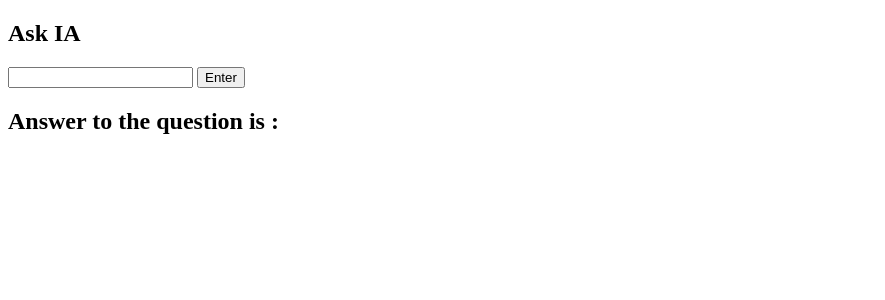
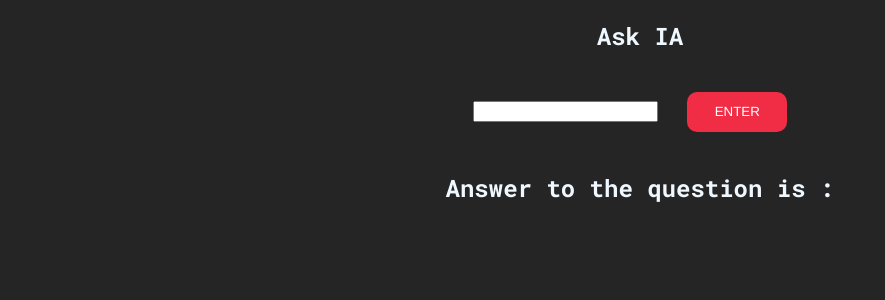
Before and after one commit to Steven1764/Study-Helper, a Flask app: page / in a window 1280 px wide. Shown: the top 300 px of the page, without its empty margins (0-885 px from the left). Run offline with Flask 3, Linux system fonts and the light colour scheme.

Commit message:
Added useless css 😃

```diff
--- a/templates/site.html
+++ b/templates/site.html
@@ -4,12 +4,24 @@
     <meta charset="UTF-8">
     <meta name="viewport" content="width=device-width, initial-scale=1">
     <title>Might be a site</title>
+    <link rel="preconnect" href="https://fonts.googleapis.com">
+    <link rel="preconnect" href="https://fonts.gstatic.com" crossorigin>
+    <link href="https://fonts.googleapis.com/css2?family=Roboto+Mono:ital,wght@0,100..700;1,100..700&display=swap" rel="stylesheet">
+    <style>
+        body{
+            background-color: #252525;
+            text-align: center;
+            color: aliceblue;
+            font-family: "Roboto Mono", monospace;
+        }
+        .btn {  font-family: Arial, Helvetica, sans-serif;  text-transform: uppercase;}  .btn:hover .btn-slide-show-text1 {  margin-left: 65px;}  .flash-slide {  border: none;  display: inline-block;  color: rgb(255, 255, 255);  margin: 20px;  width: 100px;  height: 40px;  border-radius: 10px;  position: relative;  overflow: hidden;  text-decoration: none;  text-transform: uppercase;  font-family: Helvetica;  text-align: center;}  .flash-slide::before {  content: "";  position: absolute;  top: -30px;  left: -80px;  height: 100px;  width: 70px;  background: rgba(255, 255, 255, 0.3);  transform: rotate(20deg);}  .flash-slide:hover::before {  left: 190px;  transition: 0.5s;}  .flash-slide--red {  background: rgb(240, 45, 68);}
+    </style>
 </head>
 <body>
     <form action="/" method="post">
         <h2>{{askIA}}</h2>
         <input type="text" name="question">
-        <button type="submit">Enter</button>
+        <button class="btn flash-slide flash-slide--red" type="submit"><span class="btn-shine-effect-span">Enter</span></button>
         <h2>Answer to the question is : {{answer}}</h2>
     </form>
 </body>
```
